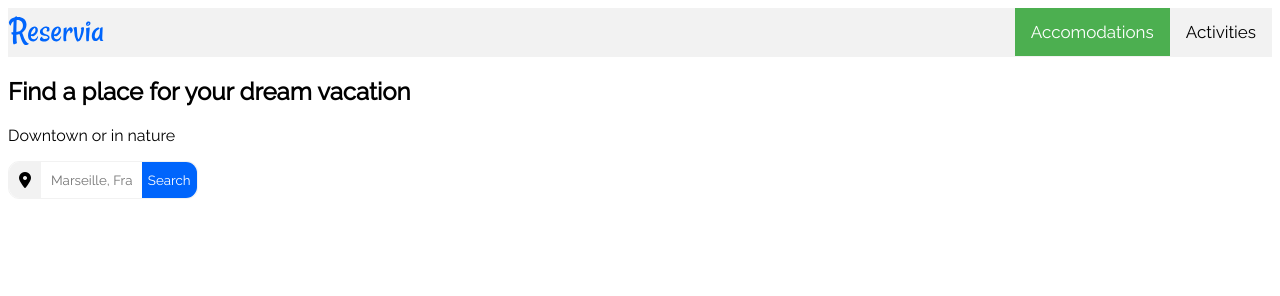
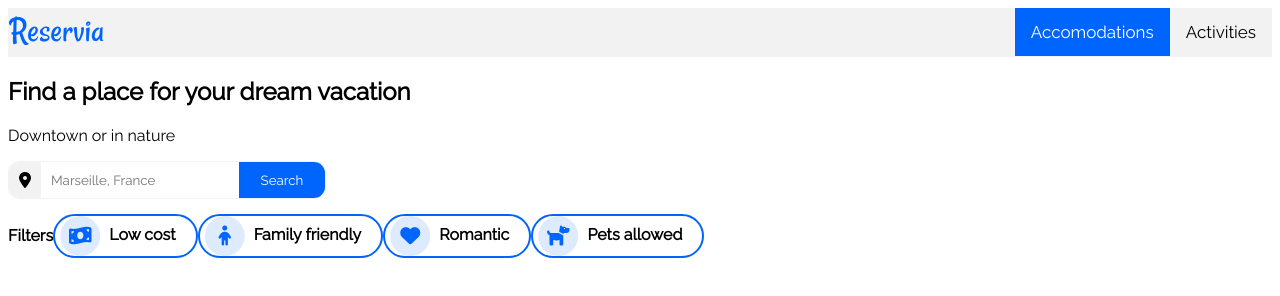
Before and after one commit to Dev-kris/OC-Web-Developer-Reservia, a plain HTML site: page index.html in a window 1280 px wide. Drawn offline with Linux system fonts and the light colour scheme.

Commit message:
Started adding filter section
added flex container "container-filter" to hold the filter options.

added icons and initial boxes

added border and adjusted alignment

```diff
--- a/css/style.css
+++ b/css/style.css
@@ -1,46 +1,13 @@
 /* Colors = blue #0065FC  light blue #DEEBFF grey background #F2F2 */
 
-* {
-	box-sizing: border-box;
-}
 * {
 	/*font-size: 100%; */
 	font-family: Raleway;
 }
-.input-container {
-	display: flex;
-	border: 1pt solid #f2f2f2;
-	border-radius: 11px;
-	justify-content: center;
-	align-content: center;
-	vertical-align: bottom;
-	width: 15%;
-	margin-bottom: 15px;
-}
-.input-field {
-	width: 70%;
-	padding: 10px;
-	outline: none;
-	border: none;
-}
-.input-field:focus {
-	border: 2px solid #0065FC;
-}
-.icon {
-	padding: 10px;
-	background: dodgerblue;
-	color: white;
-	min-width: 50px;
-	text-align: center;
-}
-/* Add a black background color to the top navigation */
-
 .topnav {
 	background-color: #F2f2f2;
 	overflow: hidden;
 }
-/* Style the links inside the navigation bar */
-
 .topnav a {
 	float: right;
 	color: black;
@@ -58,8 +25,35 @@
 /* Add a color to the active/current link */
 
 .topnav a.active {
-	background-color: #4CAF50;
+	background-color: #0065FC;
 	color: white;
+}
+.input-container {
+	display: flex;
+	border: 1pt solid #f2f2f2;
+	border-radius: 11px;
+	justify-content: center;
+	align-content: center;
+	vertical-align: bottom;
+	width: 25%;
+	margin-bottom: 15px;
+}
+.input-field {
+	width: 70%;
+	padding: 10px;
+	outline: none;
+	border: none;
+}
+.input-field:focus {
+	border: 2px solid #0065FC;
+}
+.icons {
+	color: #0065FC;
+
+    overflow: hidden;
+}
+.fa-circle {
+	color: #DEEBFF;
 }
 .map-icon {
 	display: flex;
@@ -67,6 +61,11 @@
 	border-bottom-left-radius: 11px;
 	border-top-left-radius: 11px;
 	background-color: #F2F2F2;
+
+}
+
+.fa-border{
+    border: none
 }
 .search-button {
 	border: none;
@@ -83,3 +82,21 @@
   font-size: 16px;
   cursor: pointer;
   text-align: center;  */
+
+.container-filters {
+	display: flex;
+	flex-direction: row;
+
+	font-weight: bold;
+    align-items: flex-start;
+   align-items: center;
+    justify-content: flex-start;
+}
+
+
+.box{
+    border: 2px solid #0065FC;
+    border-radius: 50px;
+    padding-right: 20px;
+    overflow: hidden;
+}
--- a/index.html
+++ b/index.html
@@ -14,16 +14,34 @@
 	<div class="topnav">
 		<img src="images/Reservia.svg"> <a href="#activities">Activities</a> <a class="active" href="#Accomodations">Accomodations</a>
 	</div>
-	<form action="/action_page.php">
+	<form action="">
 		<h2>Find a place for your dream vacation</h2>
 		<p>Downtown or in nature</p>
 		<div class="input-container">
-			<div class="map-icon">
-            <i class="fas fa-map-marker-alt">
-            </i> </div>
-            <input class="input-field" name="search" placeholder="Marseille, France" type="text">
-            <button class="search-button" type="submit">Search</button>
+			<span class="map-icon"><i class="fas fa-map-marker-alt"></i></span> <input class="input-field" name="search" placeholder="Marseille, France" type="text"> <button class="search-button" type="submit">Search</button>
 		</div>
 	</form>
+	<div class="container-filters">
+
+        <div>
+			Filters
+		</div>
+		<div class="box">
+			<span class="fa-stack fa-lg"><i class="fa fa-circle fa-stack-2x"></i> <i class="fa fas fa-money-bill-wave fa-stack-1x icons"></i></span>
+			Low cost
+		</div>
+		<div class="box">
+			<span class="fa-stack fa-lg"><i class="fa fa-circle fa-stack-2x"></i> <i class="fa fas fa-child circle-icons fa-stack-1x icons"></i></span>
+			Family friendly
+		</div>
+		<div class="box">
+			<span class="fa-stack fa-lg"><i class="fa fa-circle fa-stack-2x"></i> <i class="fa fas fa-heart circle-icons fa-stack-1x icons"></i></span>
+			Romantic
+		</div>
+		<div class="box">
+			<span class="fa-stack fa-lg"><i class="fa fa-circle fa-stack-2x"></i> <i class="fa fa-dog circle-icons fa-stack-1x icons"></i></span>
+			Pets allowed
+		</div>
+	</div>
 </body>
 </html>
```
